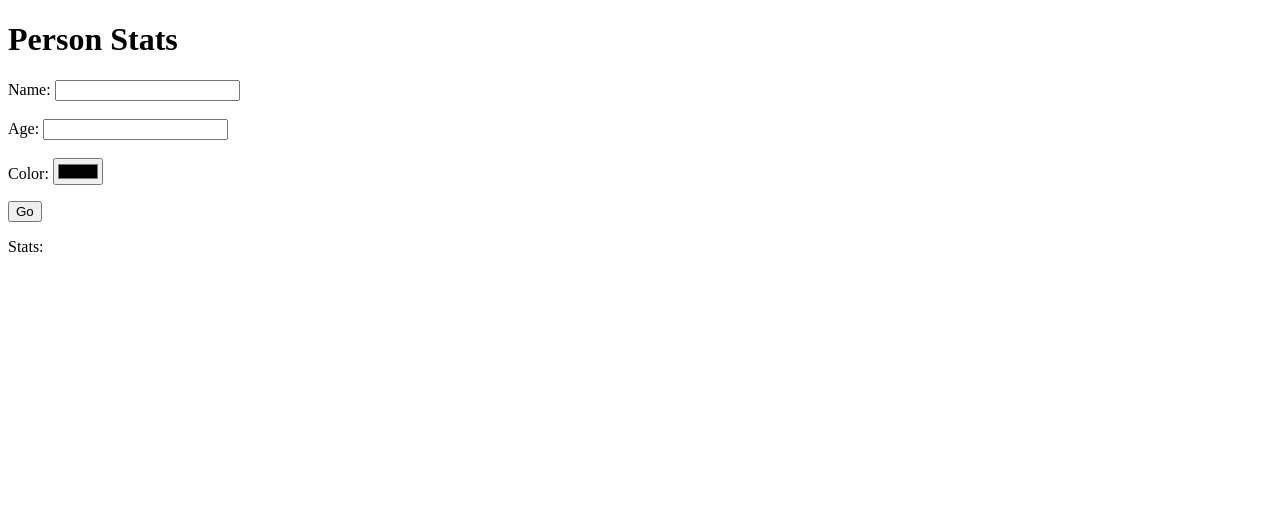
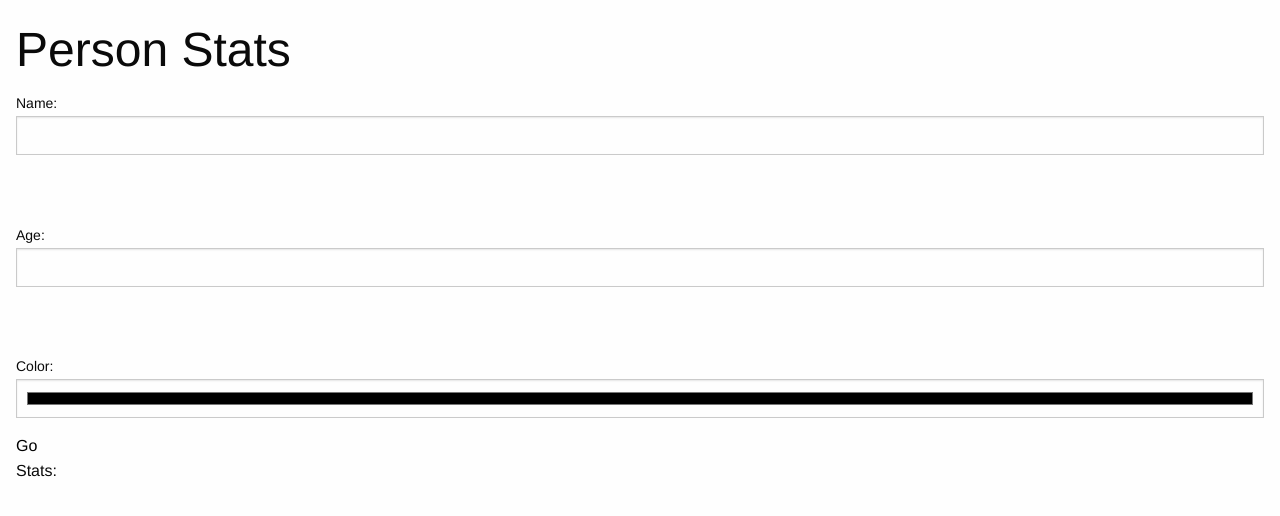
Before and after one commit to Prithdamyth/person-stats, a plain HTML site: page index.html in a window 1280 px wide. Drawn offline with nearby package versions, Linux system fonts and the light colour scheme.

Commit message:
Add custom css

```diff
--- /dev/null
+++ b/index.css
@@ -0,0 +1,3 @@
+body {
+    padding: 1rem;
+}
--- a/index.html
+++ b/index.html
@@ -6,6 +6,8 @@
     <title>Person Stats</title>
     <meta name="description" content="">
     <meta name="viewport" content="width=device-width, initial-scale=1">
+    <link rel="stylesheet" href="https://cdnjs.cloudflare.com/ajax/libs/foundation/6.4.0/css/foundation.min.css">
+    <link rel="stylesheet" href = "index.css">
   </head>
   <body>
     <h1>Person Stats</h1>
```
